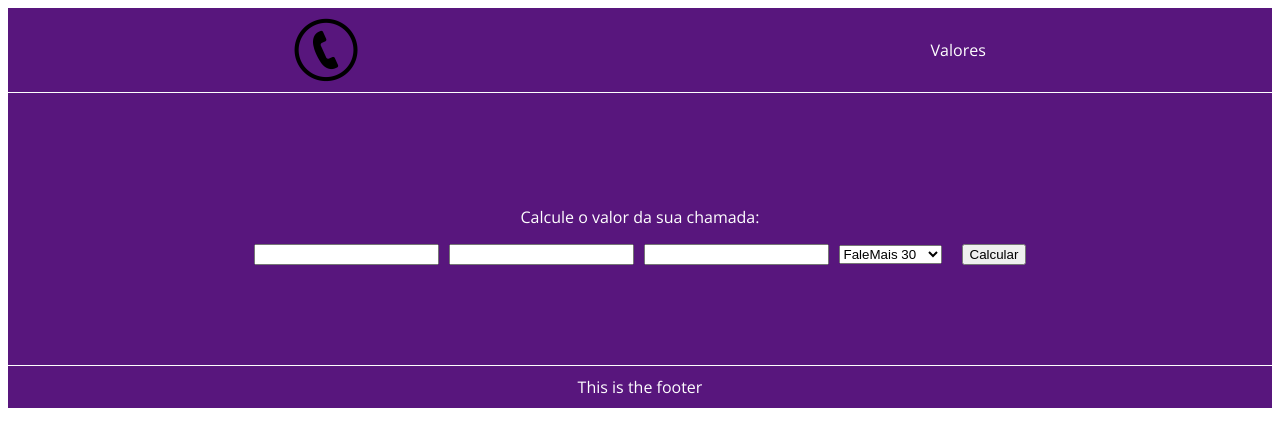
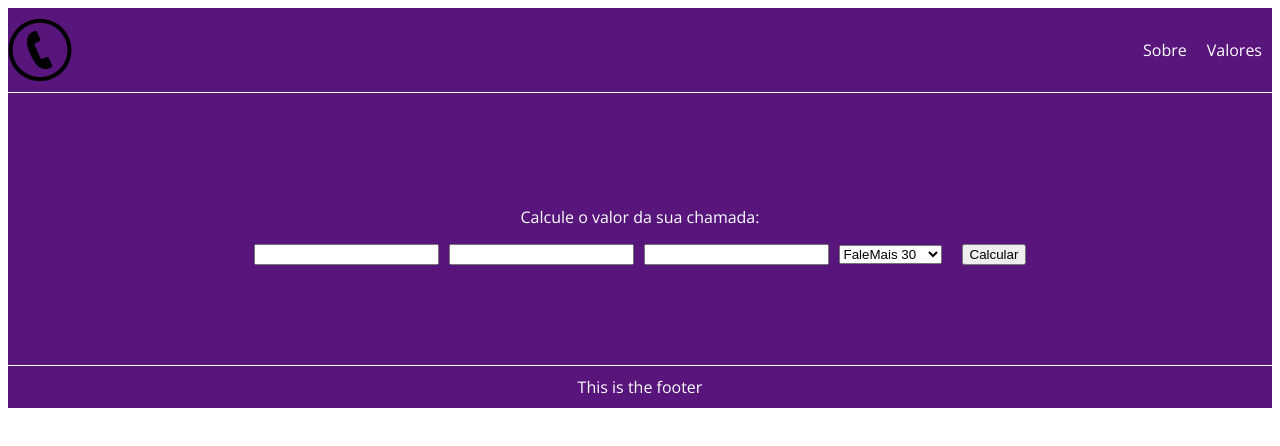
Before and after one commit to rickrd/call-plan, a React (Create React App) app: page / in a window 1280 px wide. Shown: the top 446 px of the page. Built offline with nearby package versions, Linux system fonts and the light colour scheme.

Commit message:
created header menu, header menu items

```diff
--- /dev/null
+++ b/src/components/atoms/HeaderMenuItem.js
@@ -0,0 +1,17 @@
+import React from 'react'
+
+import styled from 'styled-components'
+
+const HeaderMenuItemWrapper = styled.div`
+  margin: 0 0 10px 0;
+
+  @media (min-width: 1280px) {
+    margin: 0 10px 0;
+  }
+`
+
+const HeaderMenuItem = props => {
+  return <HeaderMenuItemWrapper>{props.title}</HeaderMenuItemWrapper>
+}
+
+export default HeaderMenuItem
--- /dev/null
+++ b/src/components/molecules/HeaderMenu.js
@@ -0,0 +1,27 @@
+import React from 'react'
+
+import styled from 'styled-components'
+
+import HeaderMenuItem from '../atoms/HeaderMenuItem'
+
+const HeaderMenuWrapper = styled.div`
+  display: flex;
+  flex-direction: column;
+  align-items: center;
+  justify-content: center;
+
+  @media (min-width: 1280px) {
+    flex-direction: row;
+  }
+`
+
+const HeaderMenu = () => {
+  return (
+    <HeaderMenuWrapper>
+      <HeaderMenuItem title='Sobre'></HeaderMenuItem>
+      <HeaderMenuItem title='Valores'></HeaderMenuItem>
+    </HeaderMenuWrapper>
+  )
+}
+
+export default HeaderMenu
--- a/src/components/organisms/Header.js
+++ b/src/components/organisms/Header.js
@@ -4,12 +4,9 @@ import styled from 'styled-components'
 
 import Logo from '../atoms/Logo'
 import Description from '../atoms/Description'
+import HeaderMenu from '../molecules/HeaderMenu'
 
 const HeaderWrapper = styled.div`
-  display: flex;
-  flex-direction: row;
-  align-items: center;
-  justify-content: space-around;
   width: 100%;
   border-bottom: 0.5px solid #fff;
   color: #fff;
@@ -17,12 +14,24 @@ const HeaderWrapper = styled.div`
   margin-bottom: 100px;
 `
 
+const HeaderContent = styled.div`
+  display: flex;
+  flex-direction: row;
+  align-items: center;
+  justify-content: space-between;
+  width: 100%;
+  max-width: 1280px;
+  margin: 0 auto;
+`
+
 const Header = () => {
   return (
     <HeaderWrapper>
-      <Logo></Logo>
-      {/* <Description></Description> */}
-      <div>Valores</div>
+      <HeaderContent>
+        <Logo></Logo>
+        {/* <Description></Description> */}
+        <HeaderMenu></HeaderMenu>
+      </HeaderContent>
     </HeaderWrapper>
   )
 }
```
